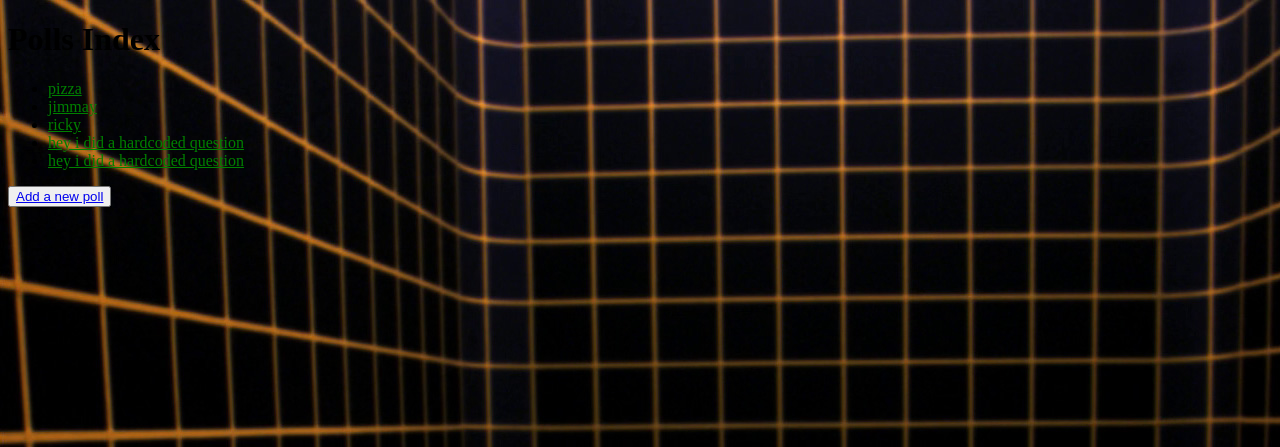
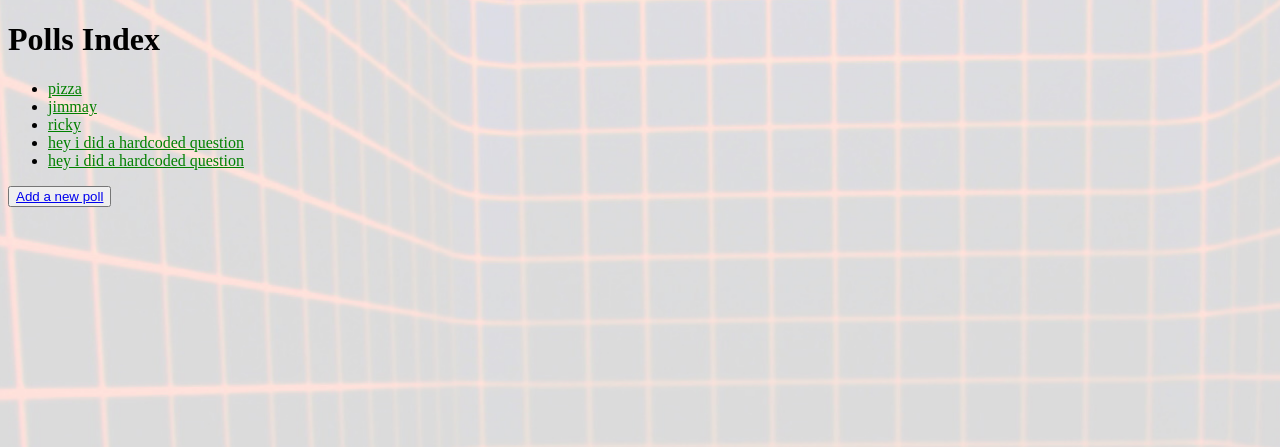
Before and after one commit to tymonaghan/djangotutorial, a Django app: page /polls/ in a window 1280 px wide. Shown: the top 447 px of the page. Run offline with Django 4.2, Linux system fonts and the light colour scheme; data comes from the database, SQL or seed files in the repository.

Commit message:
background-image lightening fix

```diff
--- a/polls/static/polls/style.css
+++ b/polls/static/polls/style.css
@@ -3,5 +3,10 @@ li a {
 }
 
 body {
-    background: white url("images/holodeck.jpg") no-repeat;
+    background:
+    no-repeat  url("images/holodeck.jpg") 5% 5%,
+    gray;
 }
+/* body {
+
+} */
```
Also changed, not shown: journal.md (+2 -0 lines), polls/static/polls/images/holodeck.jpg.
